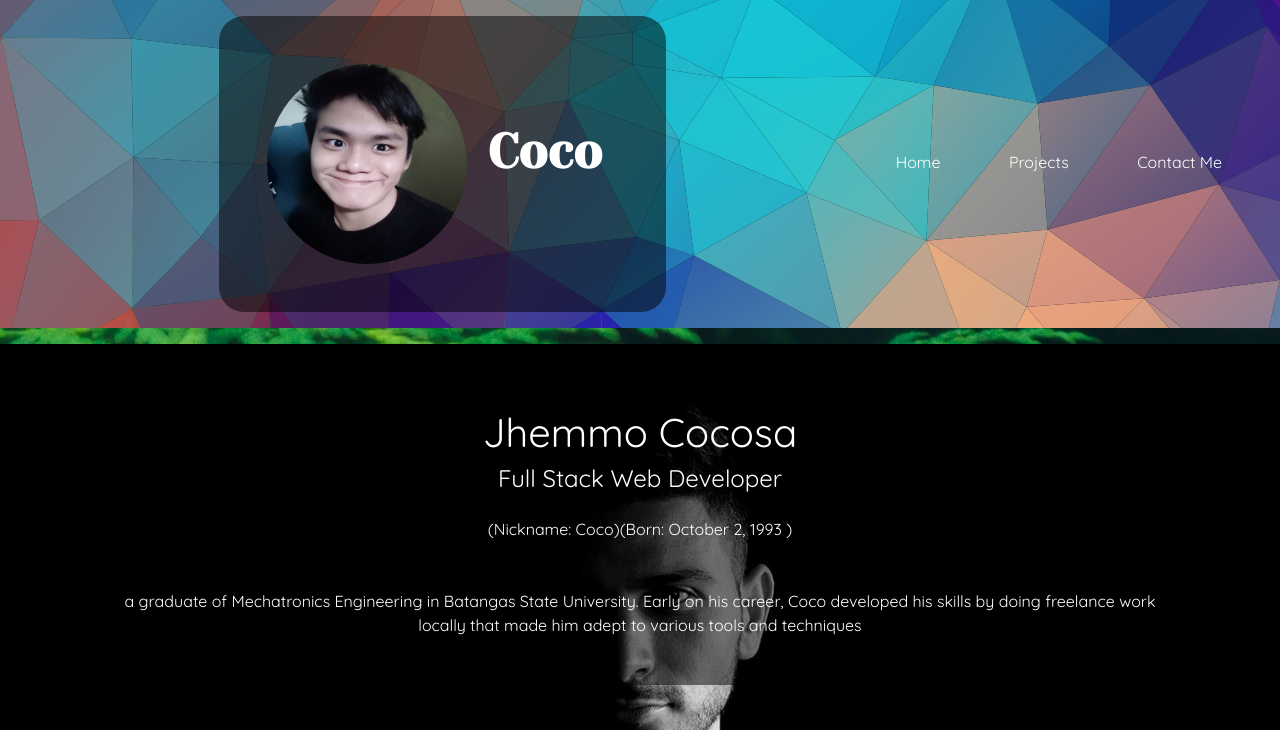
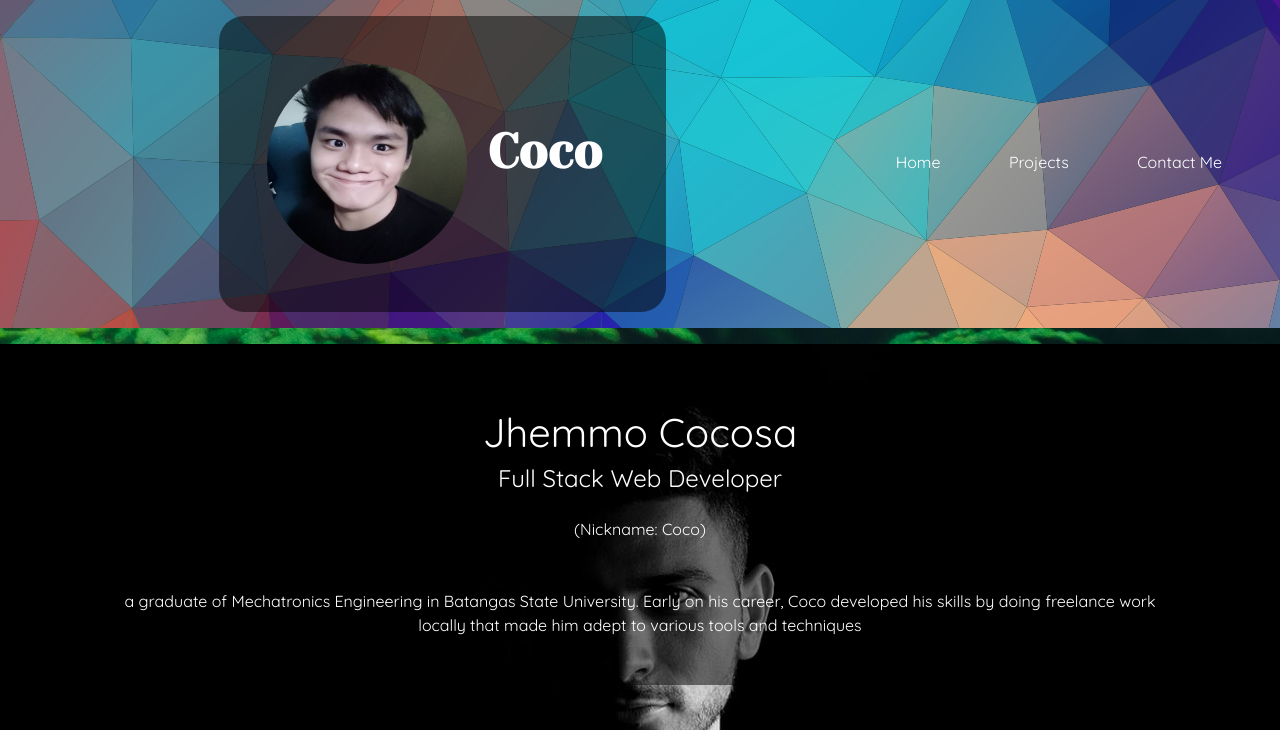
Before and after one commit to Jhemmo/webportfolio, a plain HTML site: page index.html in a window 1280 px wide. Shown: the top 730 px of the page. Drawn offline with nearby package versions, Linux system fonts and the light colour scheme.

Commit message:
Update index.html

```diff
--- a/index.html
+++ b/index.html
@@ -50,7 +50,7 @@
 
 						<h4 id="job">Full Stack Web Developer</h3>
 
-						<p class="container-fluid p-3">(Nickname: Coco)(Born: October 2, 1993 )</p>
+						<p class="container-fluid p-3">(Nickname: Coco)</p>
 						<p class="container-fluid p-3"> a graduate of Mechatronics Engineering in Batangas State University. Early on his career, Coco developed his skills by doing freelance work locally that made him adept to various tools and techniques</p>
 					</div>
 
```
